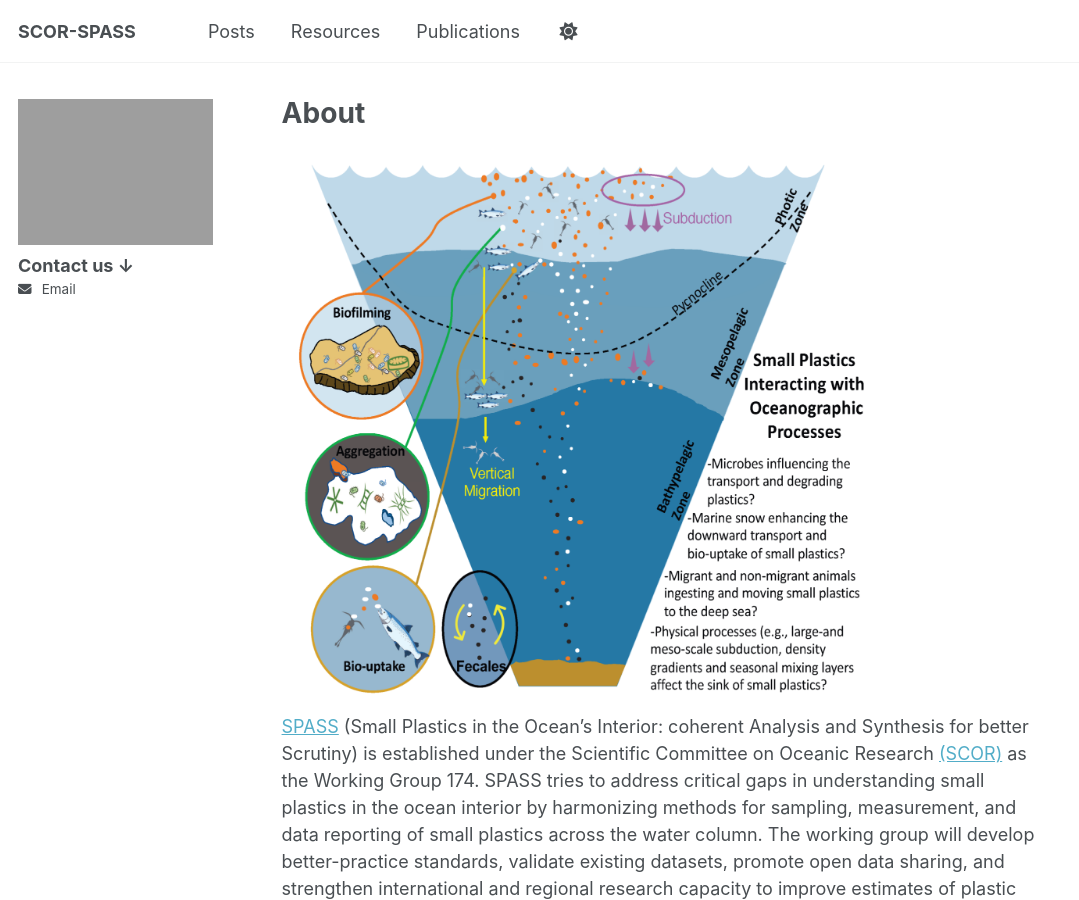
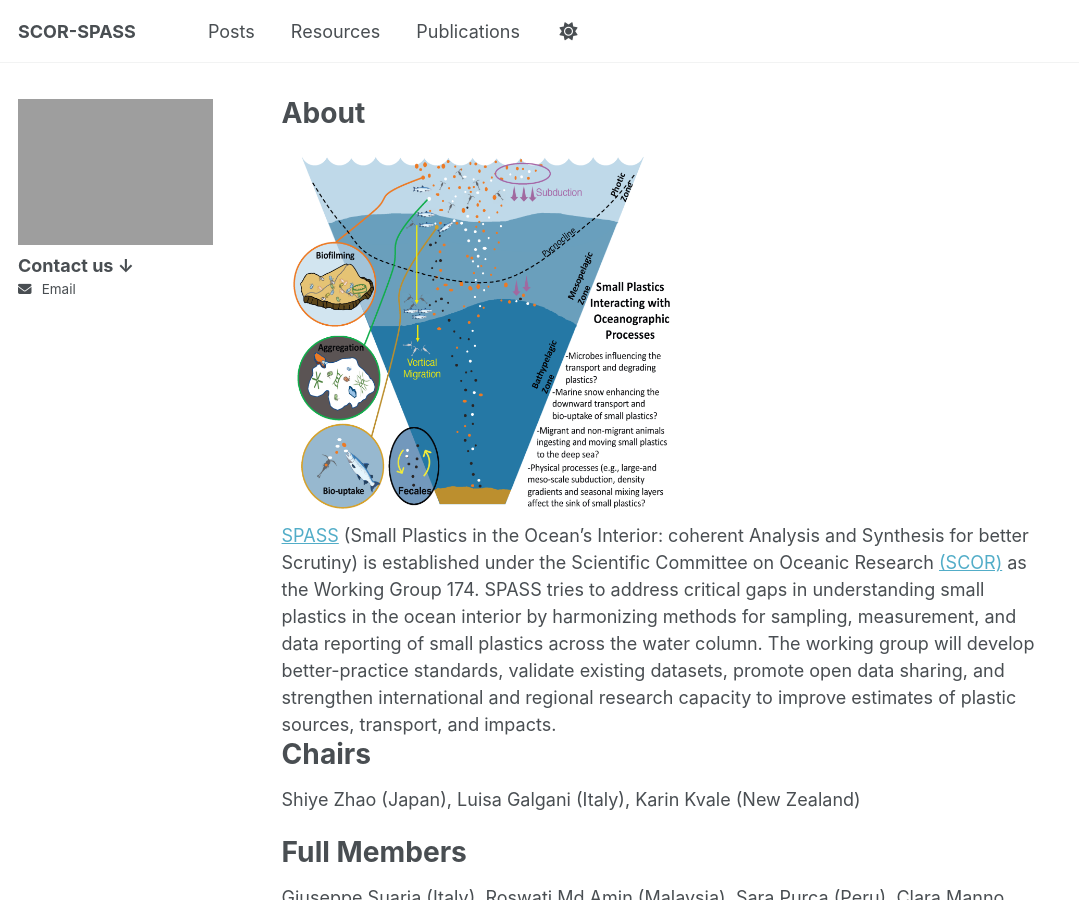
Before and after one commit to SCOR-SPASS/scor-spass.github.io, a Jekyll site: the page built from _pages/about.md, in a window 1280 px wide and 900 px high. Shown: the whole window, without its empty margins (0-1079 px from the left). Built offline with Jekyll 4.4.1, drawn with Linux system fonts in a browser that asks for light colours.

Commit message:
Update about.md

```diff
--- a/_pages/about.md
+++ b/_pages/about.md
@@ -19,7 +19,7 @@ redirect_from:
 </style>
 
 <div class="spass-about">
-  <img src="/images/SPASS.png" alt="SPASS logo" width="600">
+  <img src="/images/SPASS.png" alt="SPASS logo" width="400">
   <div class="spass-about-text">
     <a href="https://scor-int.org/group/174/">SPASS</a>
     (Small Plastics in the Ocean’s Interior: coherent Analysis and Synthesis for better Scrutiny)
```
